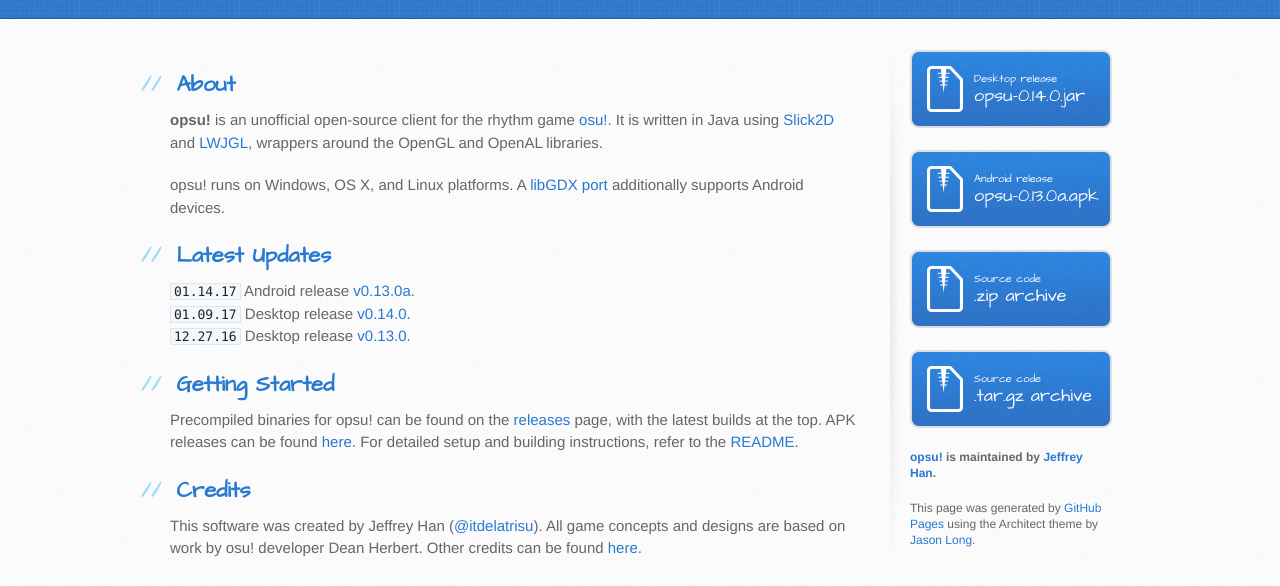
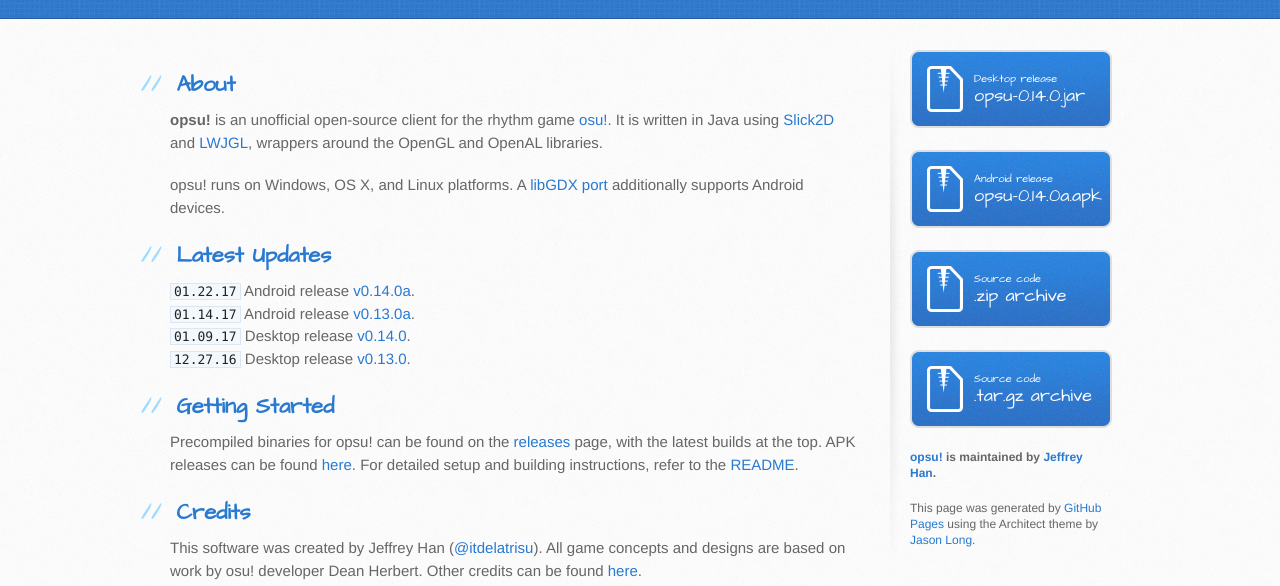
Before and after one commit to itdelatrisu/opsu, a plain HTML site: page index.html in a window 1280 px wide. Shown: the part 182-768 px from the top of the page. Drawn offline with Linux system fonts and the light colour scheme.

Commit message:
Added Android release 0.14.0a.
Signed-off-by: Jeffrey Han <itdelatrisu@gmail.com>

```diff
--- a/index.html
+++ b/index.html
@@ -29,7 +29,7 @@
         <h1>opsu!</h1>
         <h2>an open-source osu! client</h2>
         <a href="https://github.com/itdelatrisu/opsu" class="button"><small>View project on</small> GitHub</a>
-        <a href="https://github.com/fluddokt/opsu/releases/download/0.13.0a/Opsu-android0.13.0a.apk" class="button" id="apk">Download APK</a>
+        <a href="https://github.com/fluddokt/opsu/releases/download/0.14.0a/Opsu-android0.14.0a.apk" class="button" id="apk">Download APK</a>
       </div>
     </header>
 
@@ -51,6 +51,7 @@
 <a id="latest-updates" class="anchor" href="#latest-updates" aria-hidden="true"><span class="octicon octicon-link">Latest Updates</span></a></h2>
 
 <p>
+<code>01.22.17</code> Android release <a href="https://github.com/fluddokt/opsu/releases/tag/0.14.0a">v0.14.0a</a>.<br />
 <code>01.14.17</code> Android release <a href="https://github.com/fluddokt/opsu/releases/tag/0.13.0a">v0.13.0a</a>.<br />
 <code>01.09.17</code> Desktop release <a href="https://github.com/itdelatrisu/opsu/releases/tag/0.14.0">v0.14.0</a>.<br />
 <code>12.27.16</code> Desktop release <a href="https://github.com/itdelatrisu/opsu/releases/tag/0.13.0">v0.13.0</a>.<br />
@@ -140,9 +141,9 @@
             <small>Desktop release</small>
             opsu-0.14.0.jar
           </a>
-          <a href="https://github.com/fluddokt/opsu/releases/download/0.13.0a/Opsu-android0.13.0a.apk" class="button">
+          <a href="https://github.com/fluddokt/opsu/releases/download/0.14.0a/Opsu-android0.14.0a.apk" class="button">
             <small>Android release</small>
-            opsu-0.13.0a.apk
+            opsu-0.14.0a.apk
           </a>
           <a href="https://github.com/itdelatrisu/opsu/zipball/master" class="button">
             <small>Source code</small>
```
